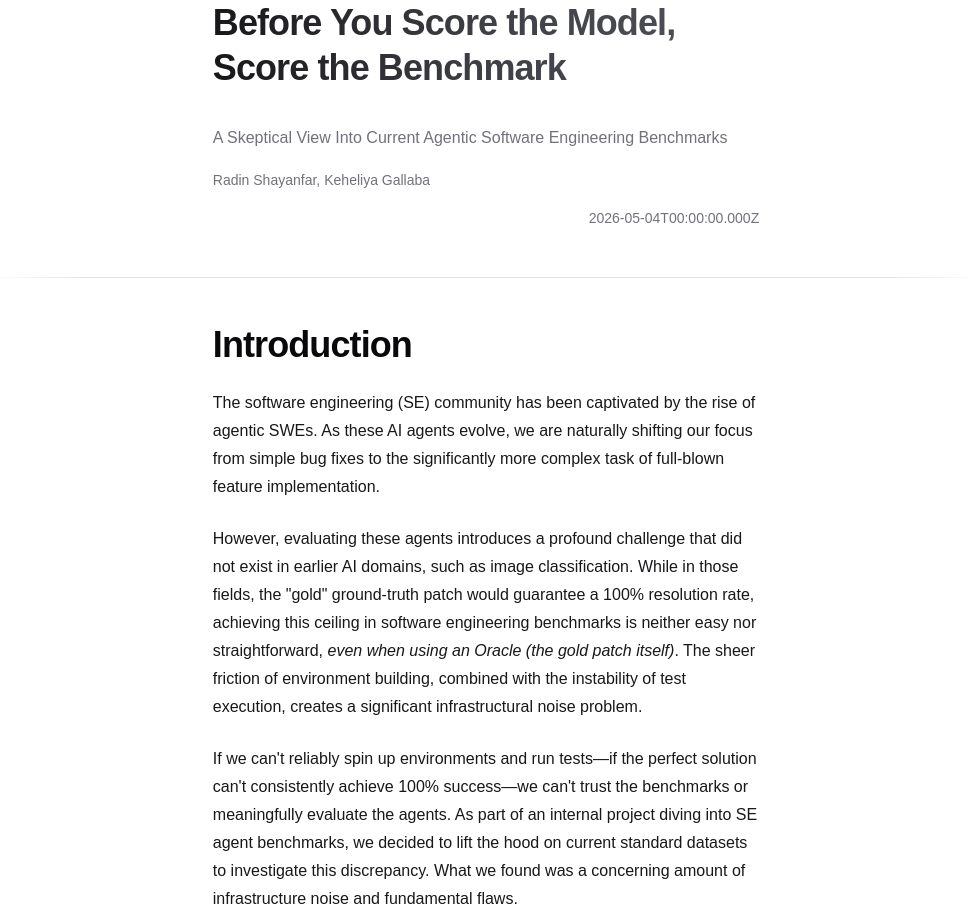
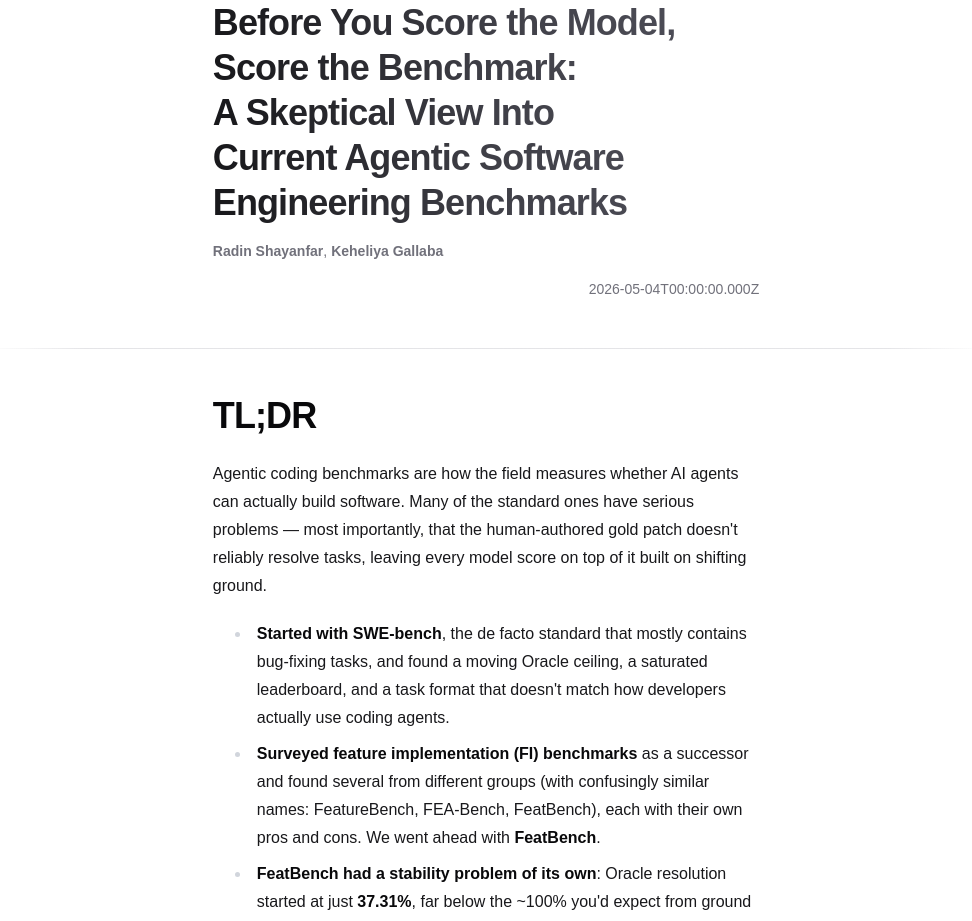
Before and after one commit to Centre-for-Software-Excellence/centre-for-software-excellence.github.io, a React (Vite) app: page /docs/blog/before-you-score-the-model-score-the-benchmark in a window 1280 px wide. Shown: the part 80-1001 px from the top of the page, without its empty margins (154-1126 px from the left). Built offline with nearby package versions, Linux system fonts and the light colour scheme; a web font is replaced by a local one.

Commit message:
docs: update blog

```diff
--- a/src/docs/blog/before-you-score-the-model-score-the-benchmark.mdx
+++ b/src/docs/blog/before-you-score-the-model-score-the-benchmark.mdx
@@ -1,6 +1,5 @@
 ---
-title: 'Before You Score the Model, Score the Benchmark'
-description: 'A Skeptical View Into Current Agentic Software Engineering Benchmarks'
+title: 'Before You Score the Model, Score the Benchmark: A Skeptical View Into Current Agentic Software Engineering Benchmarks'
 excerpt: >-
   The software engineering (SE) community has been captivated by the rise of
   agentic SWEs. As these AI agents evolve, we are naturally shifting our focus
@@ -21,10 +20,23 @@
   noise and fundamental flaws.
 date: 2026-05-04
 category: 'AI/ML'
-author: ['Radin Shayanfar', 'Keheliya Gallaba']
+author:
+  - name: Radin Shayanfar
+    url: https://github.com/radinshayanfar
+  - name: Keheliya Gallaba
+    url: https://keheliya.github.io/
 ---
 
 import { Small } from '@/components/md';
+
+# TL;DR
+Agentic coding benchmarks are how the field measures whether AI agents can actually build software. Many of the standard ones have serious problems — most importantly, that the human-authored gold patch doesn't reliably resolve tasks, leaving every model score on top of it built on shifting ground.
+
+- **Started with SWE-bench**, the de facto standard that mostly contains bug-fixing tasks, and found a moving Oracle ceiling, a saturated leaderboard, and a task format that doesn't match how developers actually use coding agents.
+- **Surveyed feature implementation (FI) benchmarks** as a successor and found several from different groups (with confusingly similar names: FeatureBench, FEA-Bench, FeatBench), each with their own pros and cons. We went ahead with **FeatBench**.
+- **FeatBench had a stability problem of its own**: Oracle resolution started at just **37.31%**, far below the ~100% you'd expect from ground truth. We worked through the harness bugs, fixed environment issues, curated a stable subset, and built an adapter for **Harbor** — a standardized platform for running agents against benchmarks. End state: **99.81%** Oracle resolution, with 99%+ of the original instances and tests preserved.
+- **Released everything**: FeatBench-Verified v1.3, a Harbor adapter for FeatBench, our patched upstream harness, and PRs back to the original FeatBench repo.
+- **Looking ahead**: if benchmark creators do one thing differently, it should be validating every benchmark with an Oracle (gold patch) and a no-op (no operation) agent first — confirming the ceiling lands near 100% and the floor is 0% before scoring any real model. And more broadly, infrastructure noise needs to be treated as a first-class problem, not something downstream evaluators are left to work around.
 
 # Introduction
 
```
